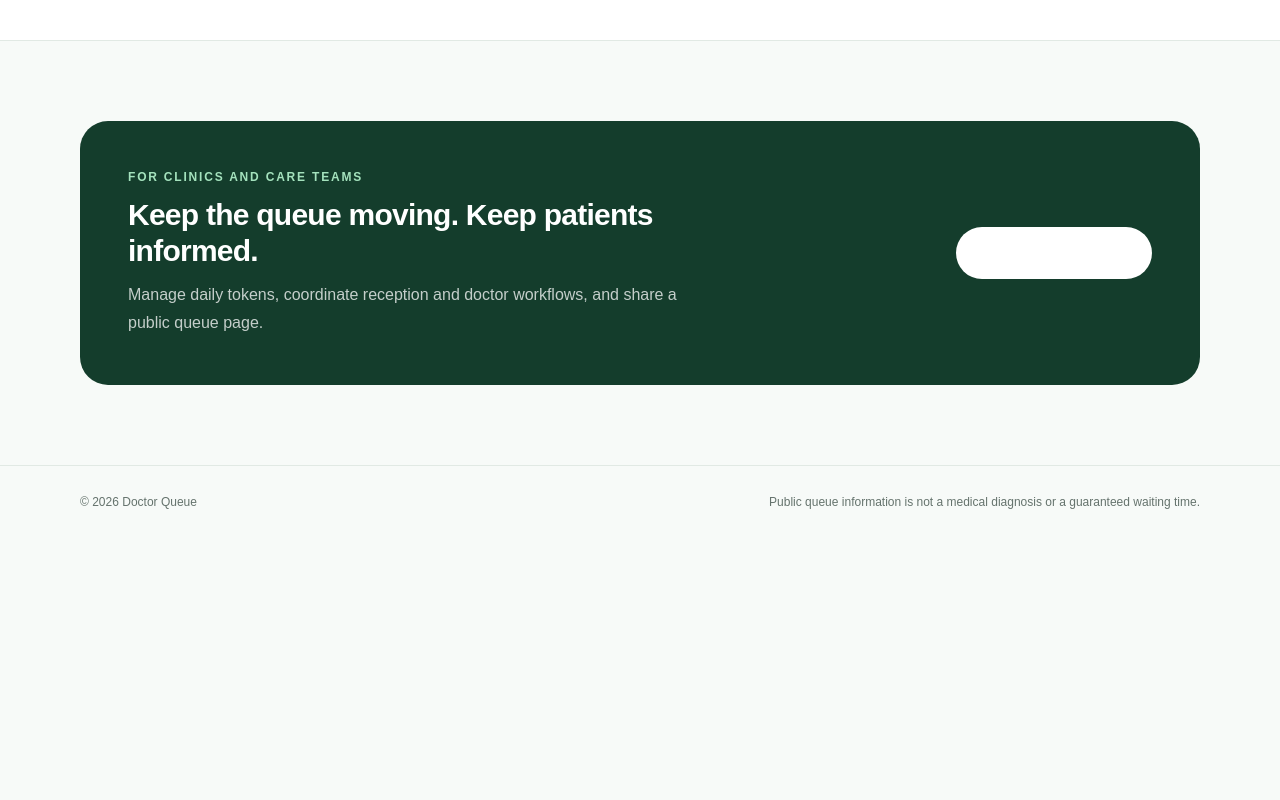
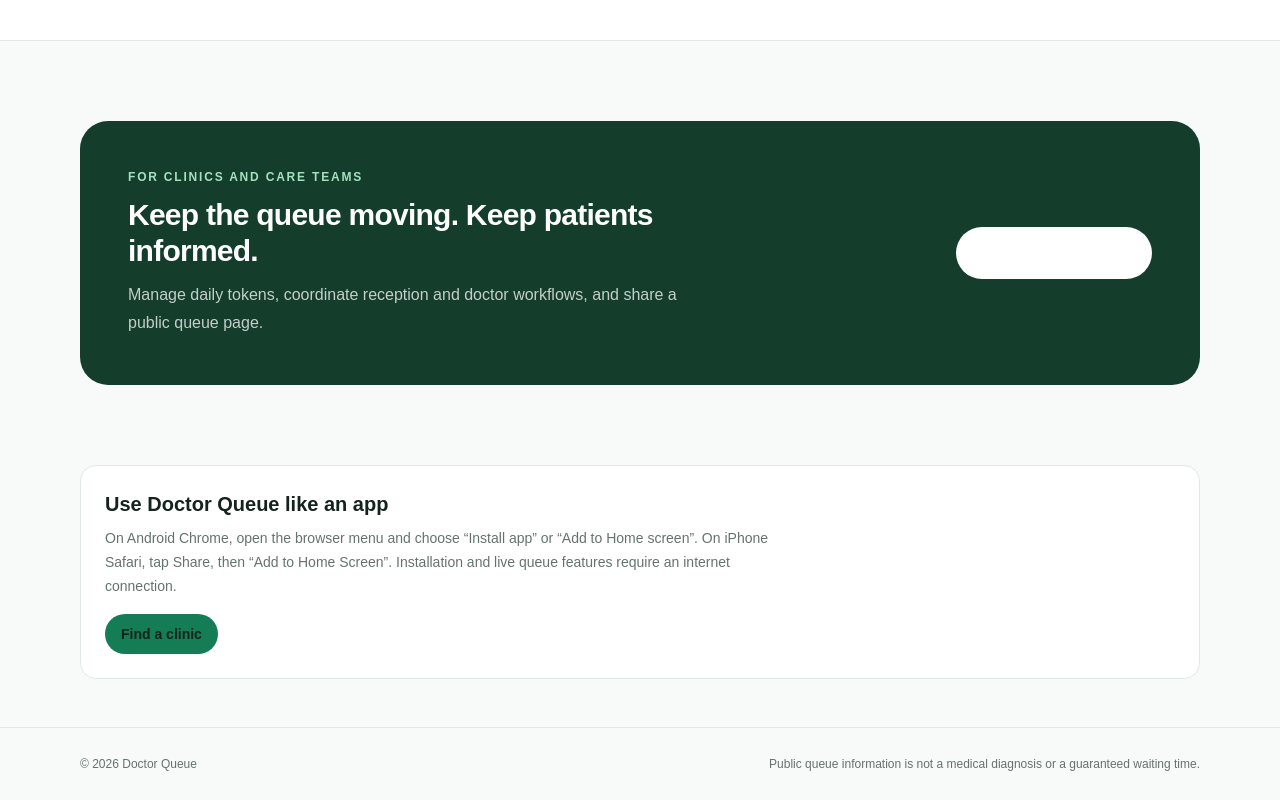
Before and after one commit to thewebcompany12/Doctor, a Next.js app: page / in a window 1280 px wide. Shown: the part 1329-2129 px from the top of the page. Before the commit the page ends 1867 px from the top, so only its background shows below. Built offline with nearby package versions, Linux system fonts and the light colour scheme.

Commit message:
feat: add manual PWA installation guidance for Android and iOS

```diff
--- a/app/page.tsx
+++ b/app/page.tsx
@@ -60,6 +60,7 @@ export default function HomePage() {
 
     <section id="for-clinics" className="container py-16 md:py-20"><div className="flex flex-col justify-between gap-6 rounded-[28px] bg-[#143d2c] p-8 text-white md:flex-row md:items-center md:p-12"><div className="max-w-xl"><p className="text-xs font-extrabold uppercase tracking-[.15em] text-[#a4e2bd]">For clinics and care teams</p><h2 className="mt-3 text-3xl font-black tracking-tight">Keep the queue moving. Keep patients informed.</h2><p className="mt-3 leading-7 text-white/75">Manage daily tokens, coordinate reception and doctor workflows, and share a public queue page.</p></div><Link href="/login" className="shrink-0 rounded-full bg-white px-6 py-4 text-center text-sm font-extrabold text-[#143d2c] hover:bg-[#e9f7ef]">Clinic staff sign in <ArrowRight className="ml-2 inline" size={16}/></Link></div></section>
 
+    <section className="container pb-12"><div className="rounded-2xl border border-[#e1e9e4] bg-white p-6"><h2 className="text-xl font-extrabold">Use Doctor Queue like an app</h2><p className="mt-2 max-w-2xl text-sm leading-6 text-[#65736d]">On Android Chrome, open the browser menu and choose “Install app” or “Add to Home screen”. On iPhone Safari, tap Share, then “Add to Home Screen”. Installation and live queue features require an internet connection.</p><Link href="/clinics" className="mt-4 inline-block rounded-full bg-[#147d55] px-4 py-2.5 text-sm font-bold text-white">Find a clinic</Link></div></section>
     <footer className="border-t border-[#e1e9e4] py-7"><div className="container flex flex-col justify-between gap-2 text-xs text-[#65736d] sm:flex-row"><span>© {new Date().getFullYear()} Doctor Queue</span><span>Public queue information is not a medical diagnosis or a guaranteed waiting time.</span></div></footer>
   </main>;
 }
```
